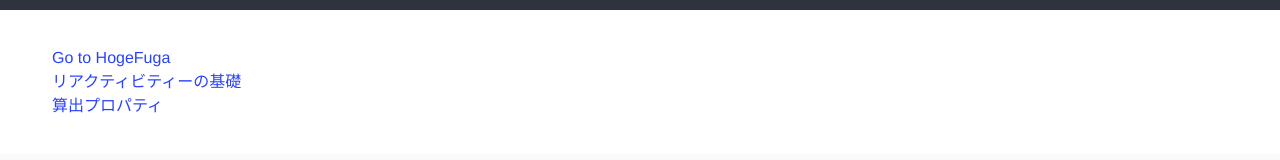
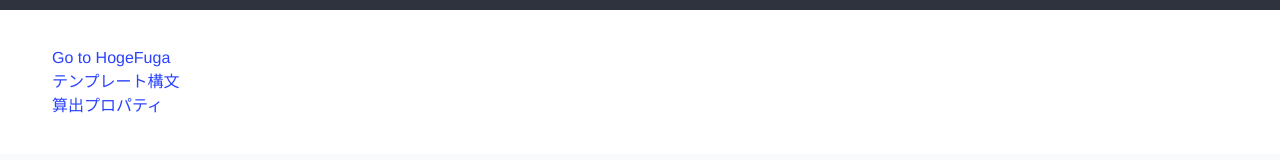
Before and after one commit to sakuteya/io-practice, a Vue app in the folder vue-app/: page / in a window 1280 px wide. Shown: the part 246-406 px from the top of the page. Built offline with nearby package versions, Linux system fonts and the light colour scheme.

Commit message:
タイトル間違い

```diff
--- a/vue-app/src/pages/HomeView.vue
+++ b/vue-app/src/pages/HomeView.vue
@@ -12,7 +12,7 @@ console.log(route.fullPath)
         <RouterLink to="/hoge-fuga">Go to HogeFuga</RouterLink>
       </div>
       <div class="columns">
-        <RouterLink to="/template-syntax">リアクティビティーの基礎</RouterLink>
+        <RouterLink to="/template-syntax">テンプレート構文</RouterLink>
       </div>
       <div class="columns">
         <RouterLink to="/computed">算出プロパティ</RouterLink>
--- a/vue-app/src/pages/TemplateSyntax.vue
+++ b/vue-app/src/pages/TemplateSyntax.vue
@@ -28,7 +28,7 @@ const url = 'https://ja.vuejs.org/guide/essentials/template-syntax.html#directiv
 
 <template>
   <section class="content section">
-    <h1 class="title">リアクティビティーの基礎</h1>
+    <h1 class="title">テンプレート構文</h1>
     <!-- 生の HTML -->
     <div class="container">
       <h3>生の HTML</h3>
```
